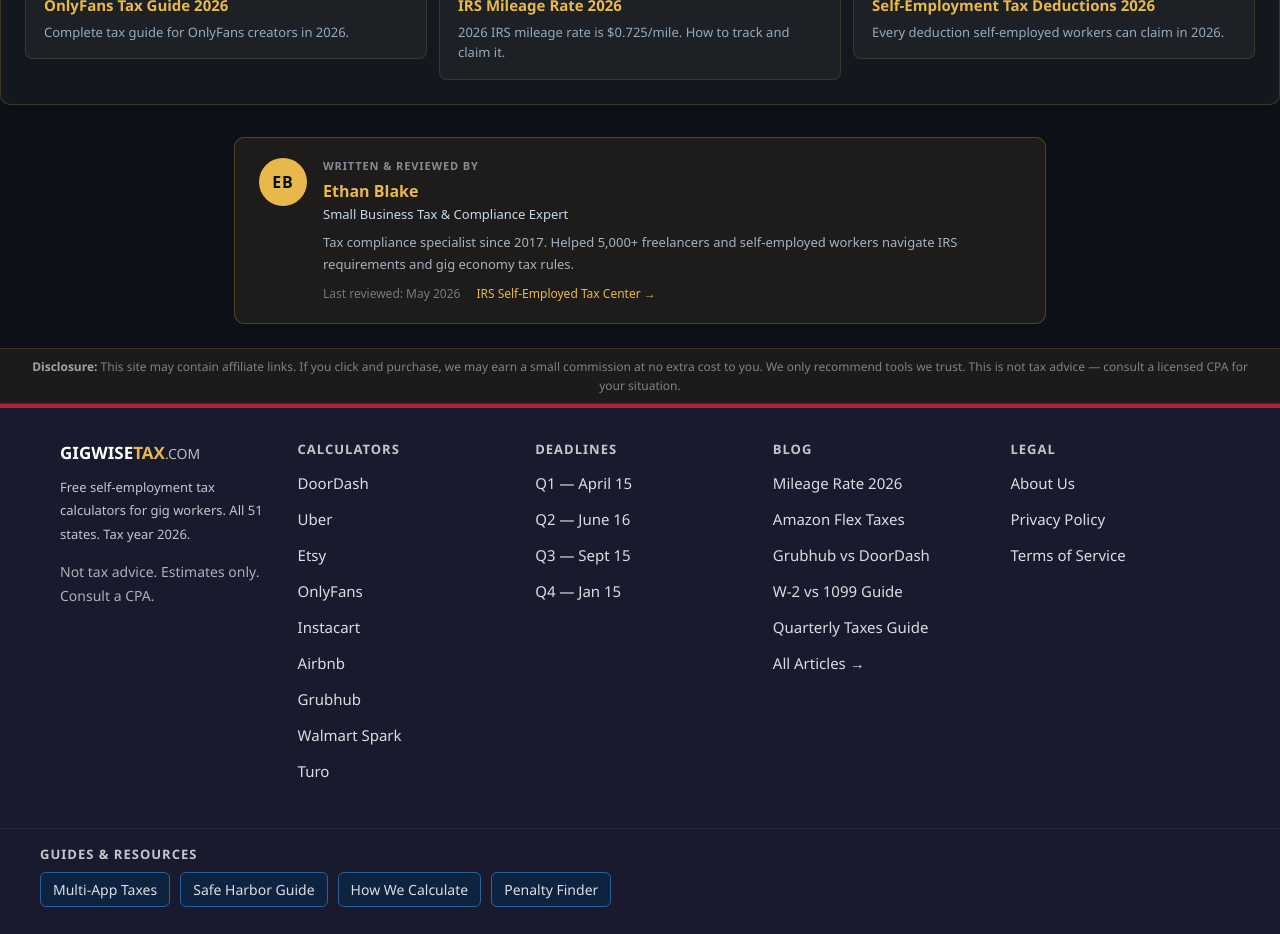
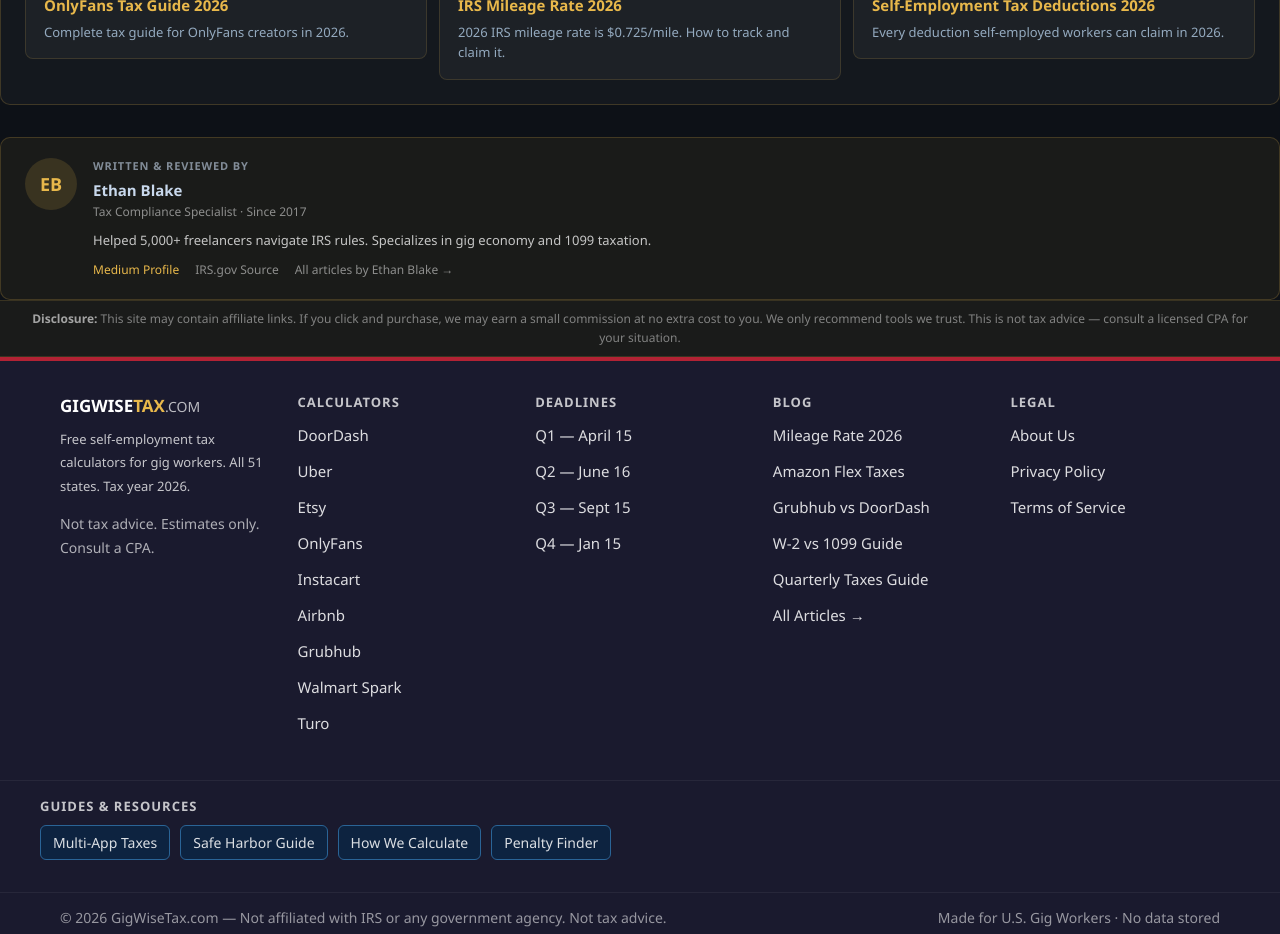
Before and after one commit to devqrcraft-ui/gigwisetax, a Next.js app: page /blog/etsy-seller-taxes-2026 in a window 1280 px wide. Shown: the part 3140-4074 px from the top of the page. Built offline with nearby package versions, Linux system fonts and the light colour scheme.

Commit message:
seo: AuthorBox v33.0 — itemScope Person + itemProp + All articles link

```diff
--- a/app/components/AuthorBox.tsx
+++ b/app/components/AuthorBox.tsx
@@ -1,18 +1,59 @@
 // AUTHOR-BOX:START
 export default function AuthorBox() {
   return (
-    <div style={{ maxWidth: 860, margin: '32px auto 0', padding: '0 24px 24px', fontFamily: 'system-ui,sans-serif' }}>
-      <div style={{ display: 'flex', alignItems: 'flex-start', gap: 16, background: 'rgba(232,184,75,0.07)', border: '1px solid rgba(232,184,75,0.25)', borderRadius: 10, padding: '20px 24px' }}>
-        <div style={{ flexShrink: 0, width: 48, height: 48, borderRadius: '50%', background: '#e8b84b', display: 'flex', alignItems: 'center', justifyContent: 'center', fontWeight: 800, fontSize: 16, color: '#07111F', letterSpacing: 1 }}>EB</div>
-        <div style={{ flex: 1 }}>
-          <div style={{ fontSize: 11, fontWeight: 600, color: 'rgba(200,216,236,0.6)', textTransform: 'uppercase' as const, letterSpacing: '0.08em', marginBottom: 4 }}>Written & reviewed by</div>
-          <div style={{ fontSize: 16, fontWeight: 700, color: '#e8b84b', marginBottom: 2 }}>Ethan Blake</div>
-          <div style={{ fontSize: 13, color: '#C8D8EC', marginBottom: 8 }}>Small Business Tax & Compliance Expert</div>
-          <div style={{ fontSize: 13, color: 'rgba(200,216,236,0.8)', lineHeight: 1.65, marginBottom: 10 }}>Tax compliance specialist since 2017. Helped 5,000+ freelancers and self-employed workers navigate IRS requirements and gig economy tax rules.</div>
-          <div style={{ display: 'flex', gap: 16, flexWrap: 'wrap' as const }}>
-            <span style={{ fontSize: 12, color: 'rgba(200,216,236,0.5)' }}>Last reviewed: <time dateTime="2026-05-01">May 2026</time></span>
-            <a href="https://www.irs.gov/businesses/small-businesses-self-employed/self-employed-individuals-tax-center" target="_blank" rel="noopener noreferrer" style={{ fontSize: 12, color: '#e8b84b', textDecoration: 'none' }}>IRS Self-Employed Tax Center →</a>
-          </div>
+    <div
+      itemScope
+      itemType="https://schema.org/Person"
+      style={{
+        display:'flex', alignItems:'flex-start', gap:16,
+        background:'rgba(232,184,75,0.06)',
+        border:'1px solid rgba(232,184,75,0.2)',
+        borderRadius:10, padding:'20px 24px', marginTop:32
+      }}
+    >
+      <div style={{
+        width:52, height:52, borderRadius:'50%', flexShrink:0,
+        background:'rgba(232,184,75,0.15)',
+        display:'flex', alignItems:'center', justifyContent:'center',
+        fontWeight:800, fontSize:18, color:'#e8b84b'
+      }}>EB</div>
+      <div>
+        <div style={{fontSize:11, fontWeight:600, color:'rgba(200,216,236,0.6)', textTransform:'uppercase' as const, letterSpacing:'0.08em', marginBottom:4}}>
+          Written & reviewed by
+        </div>
+        <div style={{fontWeight:700, color:'#C8D8EC', fontSize:15, marginBottom:2}} itemProp="name">
+          Ethan Blake
+        </div>
+        <div style={{fontSize:12, color:'rgba(255,255,255,0.5)', marginBottom:8}} itemProp="jobTitle">
+          Tax Compliance Specialist · Since 2017
+        </div>
+        <p style={{margin:'0 0 10px', fontSize:13, color:'rgba(255,255,255,0.75)', lineHeight:1.7}} itemProp="description">
+          {'Helped 5,000+ freelancers navigate IRS rules. Specializes in gig economy and 1099 taxation.'}
+        </p>
+        <div style={{display:'flex', gap:16, flexWrap:'wrap' as const}}>
+          <a
+            href="https://medium.com/@dev.qrcraft"
+            rel="nofollow"
+            target="_blank"
+            style={{fontSize:12, color:'#e8b84b', textDecoration:'none'}}
+            itemProp="url"
+          >
+            Medium Profile
+          </a>
+          <a
+            href="https://www.irs.gov/businesses/small-businesses-self-employed/self-employed-individuals-tax-center"
+            rel="nofollow"
+            target="_blank"
+            style={{fontSize:12, color:'rgba(255,255,255,0.5)', textDecoration:'none'}}
+          >
+            IRS.gov Source
+          </a>
+          <a
+            href="/blog"
+            style={{fontSize:12, color:'rgba(255,255,255,0.5)', textDecoration:'none'}}
+          >
+            All articles by Ethan Blake →
+          </a>
         </div>
       </div>
     </div>
```
